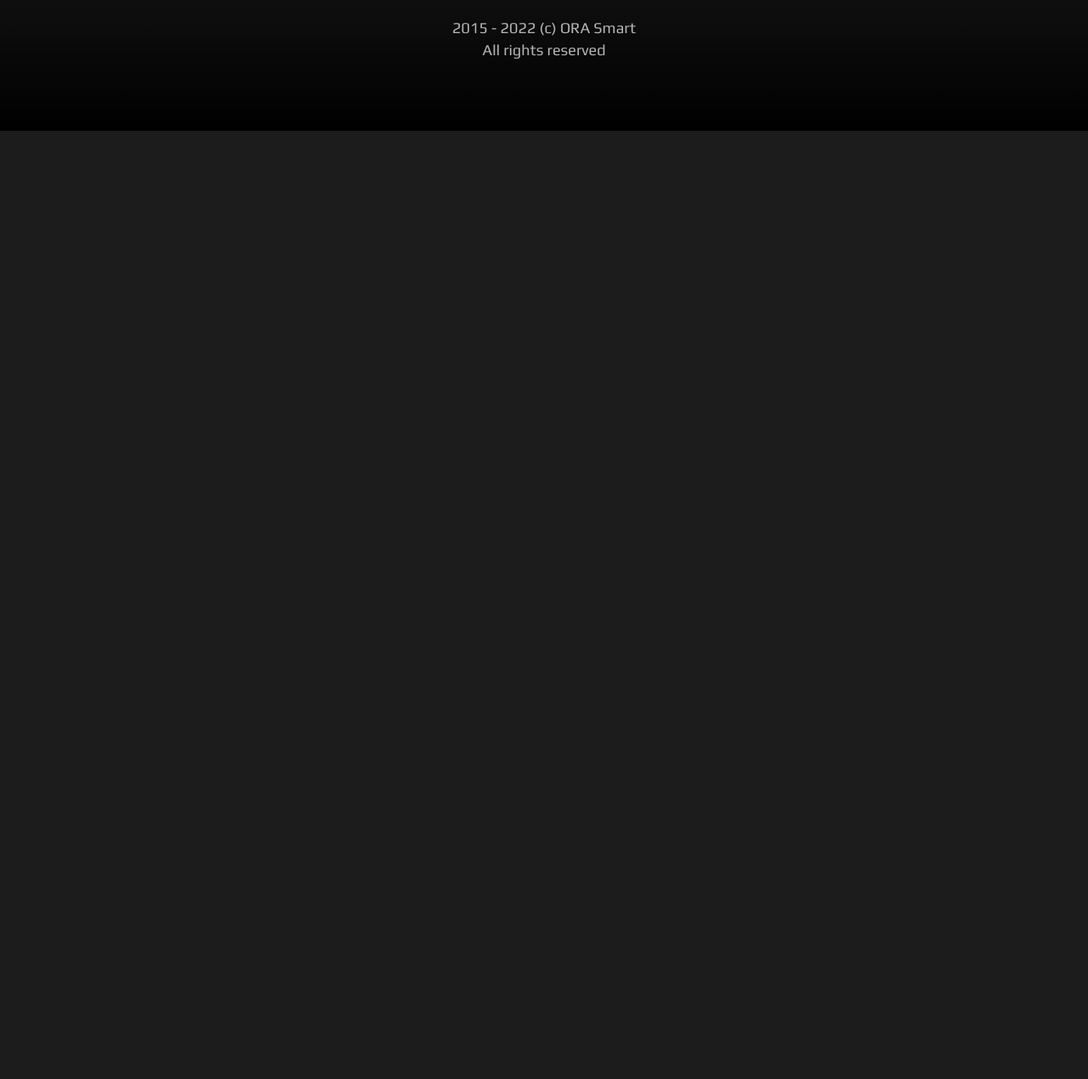
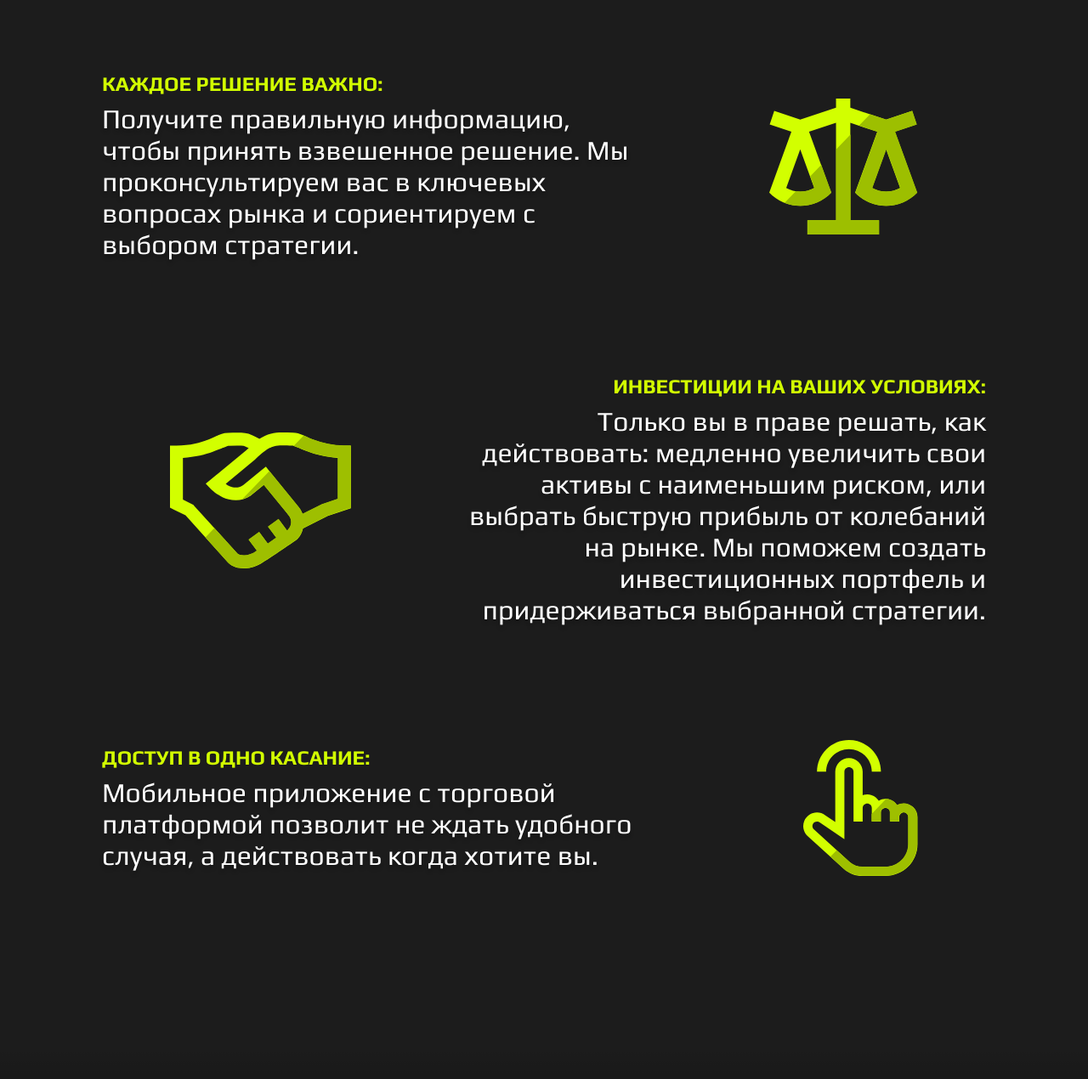
Before and after one commit to nikolaytarasenko/multipage-ora-smart, a website: page src/about.html in a window 1280 px wide. Shown: the part 1760-3030 px from the top of the page at 85% size. Before the commit the page ends 1914 px from the top, so only its background shows below. Drawn offline with nearby package versions, Linux system fonts and the light colour scheme; files that its build step writes are made by us from their sources.

Commit message:
add opportunity section

```diff
--- a/src/about.html
+++ b/src/about.html
@@ -17,6 +17,8 @@
     @@include('./html/_mission.html')
     <!-- Numbers -->
     @@include('./html/_numbers.html')
+    <!-- Opportunity -->
+    @@include('./html/_opportunity.html')
   </main>
 
   <!-- Footer -->
--- a/src/html/_header.html
+++ b/src/html/_header.html
@@ -21,7 +21,7 @@
                 <ul class="menu">
                     <li class="menu__item"><a href="#" class="menu__item-link button button_primary">Купить</a></li>
                     <li class="menu__item dropdown">
-                        <a href="#" class="menu__item-link dropdown__toggle">
+                        <a href="./about.html" class="menu__item-link dropdown__toggle">
                             О нас
                             <svg class="dropdown__arrow-down" width="12" height="13" viewBox="0 0 12 13" fill="none" xmlns="http://www.w3.org/2000/svg">
                                 <path fill-rule="evenodd" clip-rule="evenodd" d="M6 0.5C9.3084 0.5 12 3.1916 12 6.5C12 9.8084 9.3084 12.5 6 12.5C2.6916 12.5 0 9.8084 0 6.5C0 3.1916 2.6916 0.5 6 0.5ZM6 1.4C3.1878 1.4 0.9 3.6878 0.9 6.5C0.9 9.3122 3.1878 11.6 6 11.6C8.8122 11.6 11.1 9.3122 11.1 6.5C11.1 3.6878 8.8122 1.4 6 1.4ZM8.4006 5.31554C8.5764 5.49074 8.577 5.77574 8.4018 5.95214L6.3186 8.04374C6.2514 8.1119 6.16423 8.15587 6.07092 8.17073L6 8.17634C5.8806 8.17634 5.7654 8.12894 5.6814 8.04374L3.5988 5.95214C3.423 5.77574 3.4242 5.49074 3.6 5.31554C3.7764 5.14034 4.0614 5.14034 4.2366 5.31674L6 7.08914L7.764 5.31674C7.9392 5.14034 8.2242 5.14034 8.4006 5.31554Z" fill="white"/>
--- /dev/null
+++ b/src/html/_opportunity.html
@@ -0,0 +1,44 @@
+<section class="section opportunity">
+  <div class="container">
+    <h2 class="section__title opportunity__title">Строим сообщество для возможностей</h2>
+    <div class="opportunity__row">
+      <div class="opportunity__col">
+        <div class="opportunity__content">
+          <h3 class="opportunity__content-title">Каждое решение важно:</h3>
+          <p class="opportunity__content-text">Получите правильную информацию, чтобы принять взвешенное решение. Мы проконсультируем вас в ключевых вопросах рынка и сориентируем с выбором стратегии.</p>
+        </div>
+      </div>
+      <div class="opportunity__col text-right">
+        <div class="opportunity__img-wrapper">
+          <img class="opportunity__img" src="./img/opportunity-1.svg" alt="opportunity icon">
+        </div>
+      </div>
+    </div>
+    <div class="opportunity__row opportunity__row_reverse">
+      <div class="opportunity__col text-right">
+        <div class="opportunity__content">
+          <h3 class="opportunity__content-title">Инвестиции на ваших условиях:</h3>
+          <p class="opportunity__content-text">Только вы в праве решать, как действовать: медленно увеличить свои активы с наименьшим риском, или выбрать быструю прибыль от колебаний на рынке. Мы поможем создать инвестиционных портфель и придерживаться выбранной стратегии.</p>
+        </div>
+      </div>
+      <div class="opportunity__col">
+        <div class="opportunity__img-wrapper">
+          <img class="opportunity__img" src="./img/opportunity-2.svg" alt="opportunity icon">
+        </div>
+      </div>
+    </div>
+    <div class="opportunity__row">
+      <div class="opportunity__col">
+        <div class="opportunity__content">
+          <h3 class="opportunity__content-title">Доступ в одно касание:</h3>
+          <p class="opportunity__content-text">Мобильное приложение с торговой платформой позволит не ждать удобного случая, а действовать когда хотите вы.</p>
+        </div>
+      </div>
+      <div class="opportunity__col text-right">
+        <div class="opportunity__img-wrapper">
+          <img class="opportunity__img" src="./img/opportunity-3.svg" alt="opportunity icon">
+        </div>
+      </div>
+    </div>
+  </div>
+</section>
--- /dev/null
+++ b/src/scss/_opportunity.scss
@@ -0,0 +1,48 @@
+.opportunity {
+  padding: 80px 0 160px;
+
+  &__title {
+    color: $color-green;
+    margin-bottom: 140px;
+  }
+
+  &__row {
+    display: flex;
+    justify-content: space-between;
+    align-items: center;
+    padding: 0 100px;
+
+    &:not(:last-child) {
+      margin-bottom: 135px;
+    }
+
+    &_reverse {
+      flex-direction: row-reverse;
+    }
+  }
+
+  &__content {
+    max-width: 636px;
+  }
+
+  &__content-title {
+    font-weight: 700;
+    font-size: 24px;
+    line-height: 28px;
+    text-transform: uppercase;
+    color: $color-green;
+    margin-bottom: 8px;
+  }
+
+  &__content-text {
+    font-weight: 400;
+    font-size: 32px;
+    line-height: 37px;
+    color: $color-white;
+    text-shadow: 0 4px 4px rgba(0, 0, 0, 0.25);
+  }
+
+  &__img-wrapper {
+    margin: 0 80px;
+  }
+}
--- a/src/scss/style.scss
+++ b/src/scss/style.scss
@@ -14,6 +14,7 @@
  @import './help';
  @import './mission';
  @import './numbers';
+ @import './opportunity';
 
  @import './footer';
 
```
Also changed, not shown: src/img/opportunity-1.svg (added), src/img/opportunity-2.svg (added), src/img/opportunity-3.svg (added).
